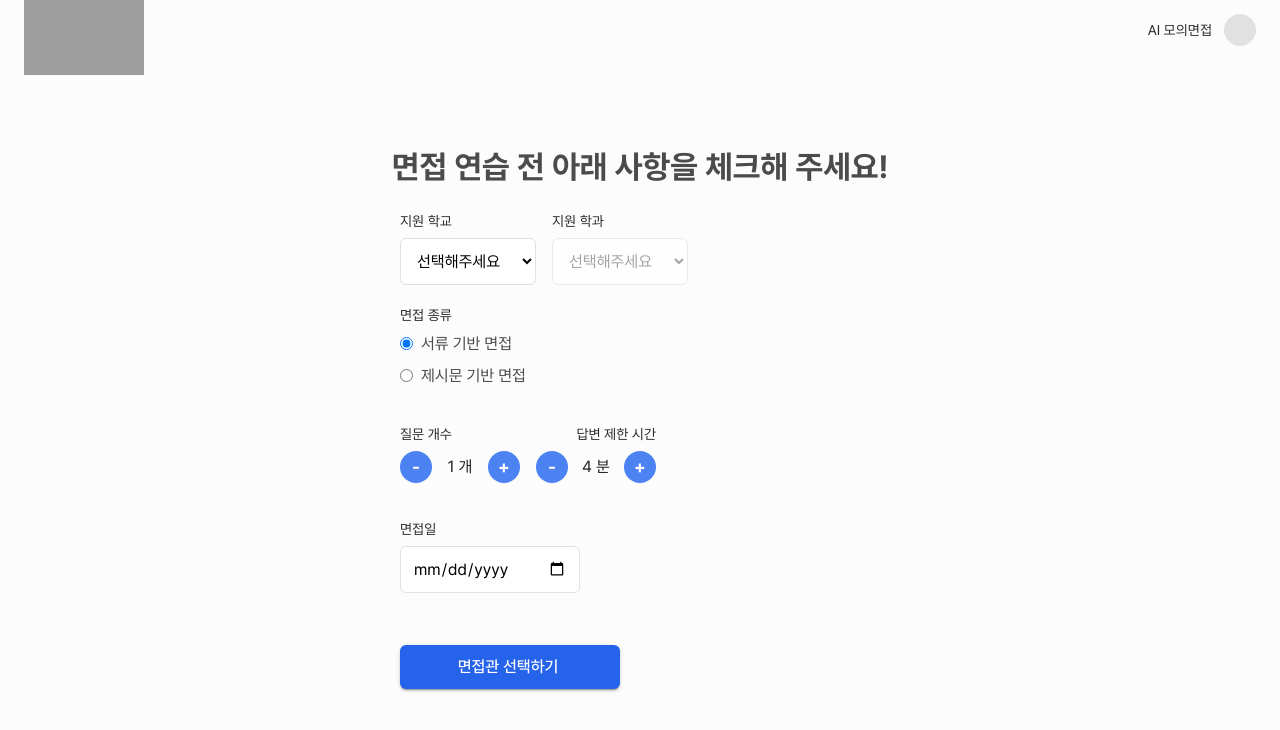
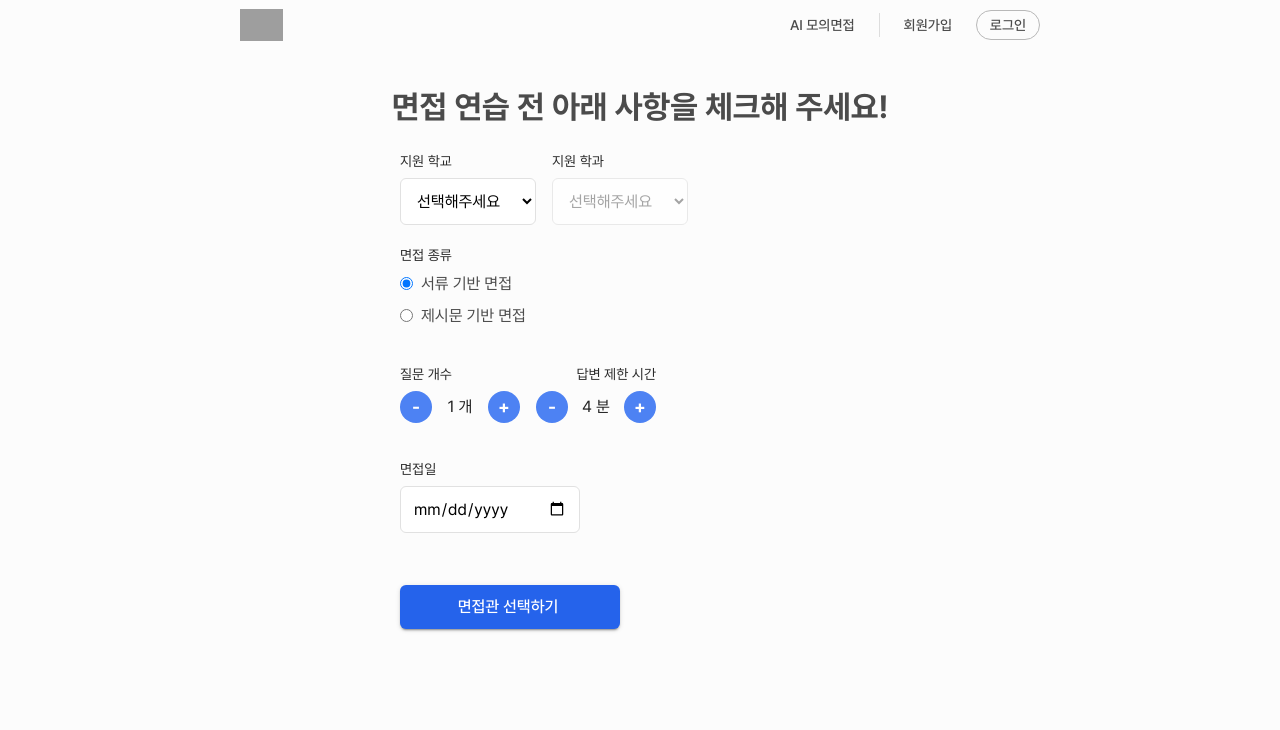
Before and after one commit to SWUNITZEL/fiterview_frontend, a React (Create React App) app: page /select-interviewer in a window 1280 px wide. Shown: the top 730 px of the page. Built offline with nearby package versions, Linux system fonts and the light colour scheme; grey boxes are pictures that could not be loaded; the HTML template or start-up script is replaced by a standard one.

Commit message:
Chore: 선택 페이지 navbar 추가

```diff
--- a/src/pages/selection/InterviewerSelection.jsx
+++ b/src/pages/selection/InterviewerSelection.jsx
@@ -9,6 +9,7 @@ import React, { useState } from "react";
 import { Button } from "@mui/material";
 import { ChevronRightIcon } from "@heroicons/react/24/solid";
 import { universities } from "../../data/universities";
+import NavbarComponent from '../../components/Navbar'
 import "./InterviewerSelection.css";
 
 const InterviewerSelection = () => {
@@ -28,13 +29,7 @@ const InterviewerSelection = () => {
 
   return (
     <div className="interview-page-wrapper">
-      <header className="logo-header">
-        <img src="/logo-placeholder.png" alt="로고" className="logo-img" />
-        <div className="header-right">
-          <span className="login-placeholder">AI 모의면접</span>
-          <div className="avatar-placeholder"></div>
-        </div>
-      </header>
+      <NavbarComponent />
 
       <main className="child-column-center content-box move-down">
         <h2 className="title-32-bold title-center">면접 연습 전 아래 사항을 체크해 주세요!</h2>
--- a/src/pages/selection/PersonaSelection.jsx
+++ b/src/pages/selection/PersonaSelection.jsx
@@ -9,17 +9,12 @@
 import React from "react";
 import "./PersonaSelection.css";
 import { personas } from "../../data/personas";
+import NavbarComponent from '../../components/Navbar'
 
 const PersonaSelection = () => {
   return (
     <div className="persona-page-wrapper">
-      <header className="logo-header">
-        <img src="/logo-placeholder.png" alt="로고" className="logo-img" />
-        <div className="header-right">
-          <span className="login-placeholder">AI 모의면접</span>
-          <div className="avatar-placeholder"></div>
-        </div>
-      </header>
+      <NavbarComponent />
 
       <main className="persona-content child-column-center">
         <h2 className="title-24-bold title-center">어떤 면접관과 연습 면접을 진행할까요?</h2>
```
